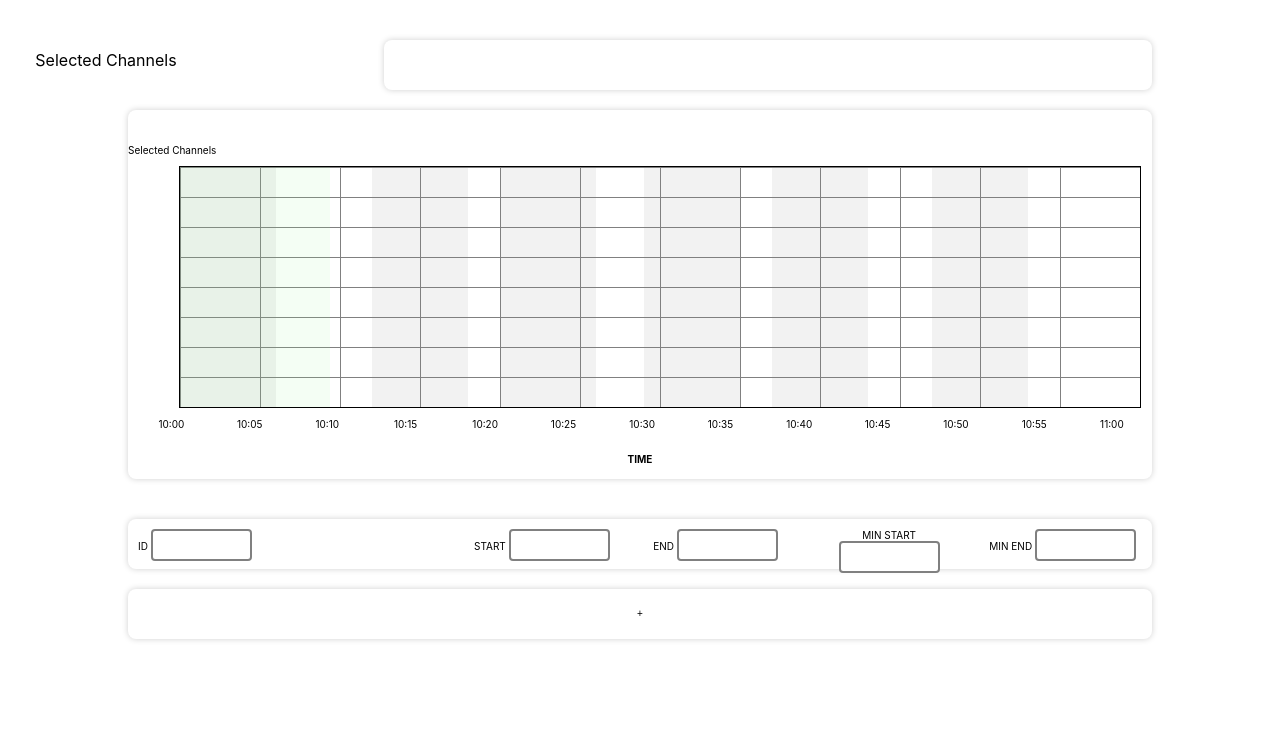
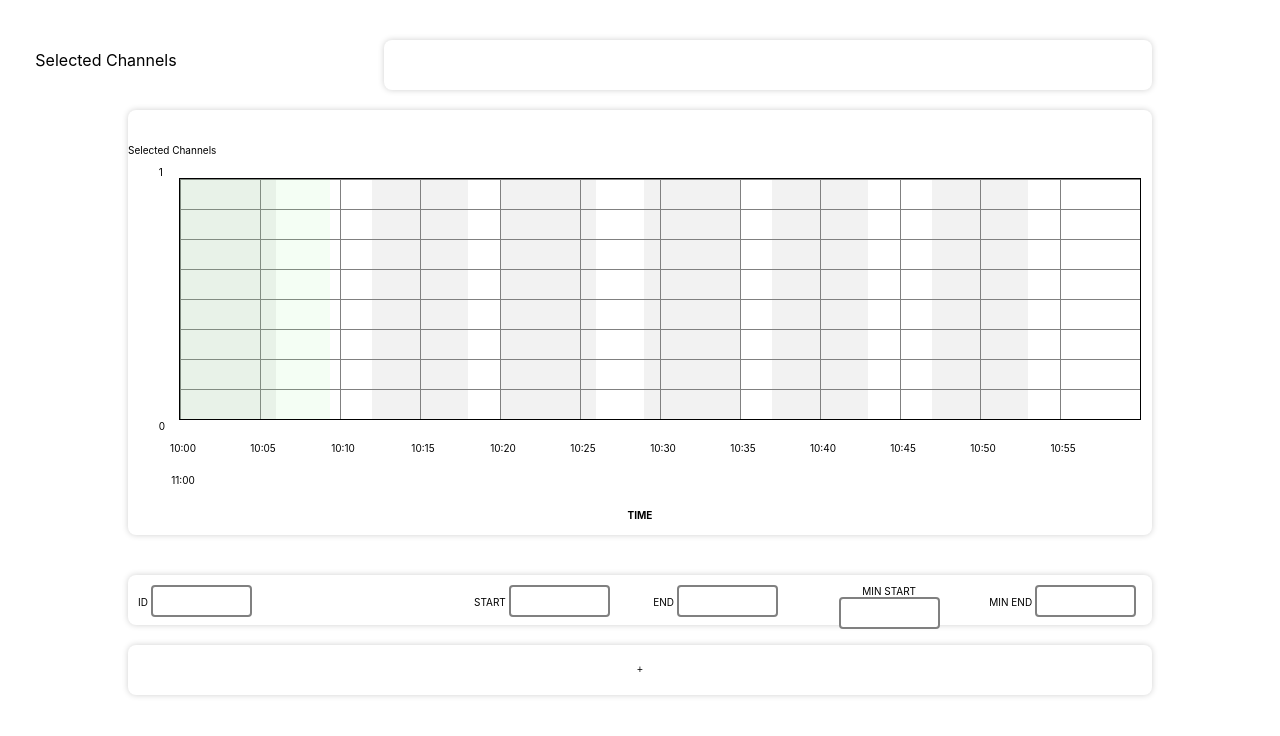
Before and after one commit to ButhainaSudi/edi, a React (Create React App) app: page / in a window 1280 px wide. Shown: the top 736 px of the page. Built offline with nearby package versions, Linux system fonts and the light colour scheme.

Commit message:
calculatively rectified x axis and y axis labels

```diff
--- a/src/App.css
+++ b/src/App.css
@@ -166,15 +166,12 @@ input {
 }
 
 .xlabel{
-  margin-left: 2%;
-  width: 38px;
-  text-align: left;
+  margin-left: 30px;
+  width: 30px;
+  text-align: center;
 }
 
 .ylabel{
-  margin-left: 2%;
-  width: 38px;
-  border-bottom: black;
-  border-bottom-width: 1px;
+  margin-left: 3%;
   text-align: left;
 }
--- a/src/Timeline.js
+++ b/src/Timeline.js
@@ -18,6 +18,10 @@ export default function Timeline() {
             <div className = "row">
                 <p>Selected Channels</p>
             </div>
+
+            <div className = "row">
+                <div className = "ylabel">1</div>
+            </div>
             <div className = "grid">
                 <div className = "bar" style = {{width: (100/60 * 6) + '%'}}></div>
                 <div className = "space" style = {{width: (100/60 * 6) + '%'}}></div>
@@ -33,6 +37,7 @@ export default function Timeline() {
                 <div className = "progress-bar" style = {{width: (100/60 * 7) + '%'}}></div>
             </div>
             <div className = "row">
+                <div className = "ylabel">0</div>
                 <div className = "column xlabel">10:00</div>
                 <div className = "column xlabel">10:05</div>
                 <div className = "column xlabel">10:10</div>
```
Also changed, not shown: 1 other file (tests, documents, lock files or other folders).
